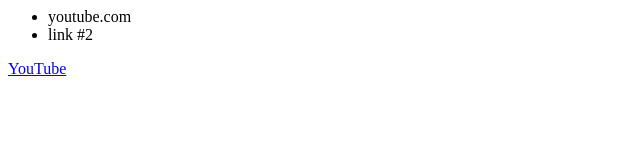
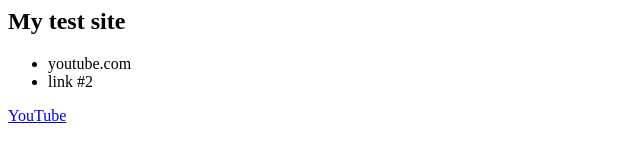
Before and after one commit to biklsss/biklsss, a plain HTML site: page index.html in a window 1280 px wide. Shown: the whole page, without its empty margins (0-640 px from the left). Drawn offline with Linux system fonts and the light colour scheme.

Commit message:
Update index.html

```diff
--- a/index.html
+++ b/index.html
@@ -3,6 +3,7 @@
 </head>
 
 <body>
+  <h2>My test site</h2>
   <ul>
     <li>youtube.com</li>
     <li>link #2</li>
```
